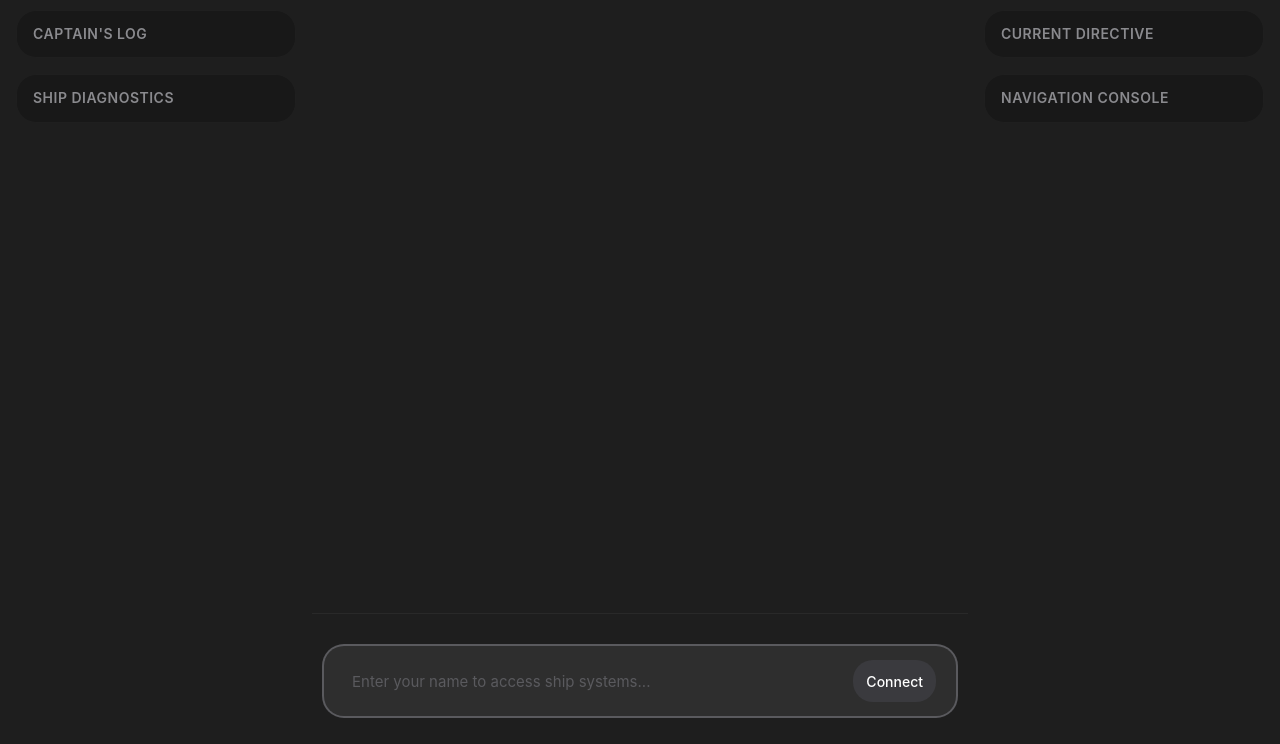
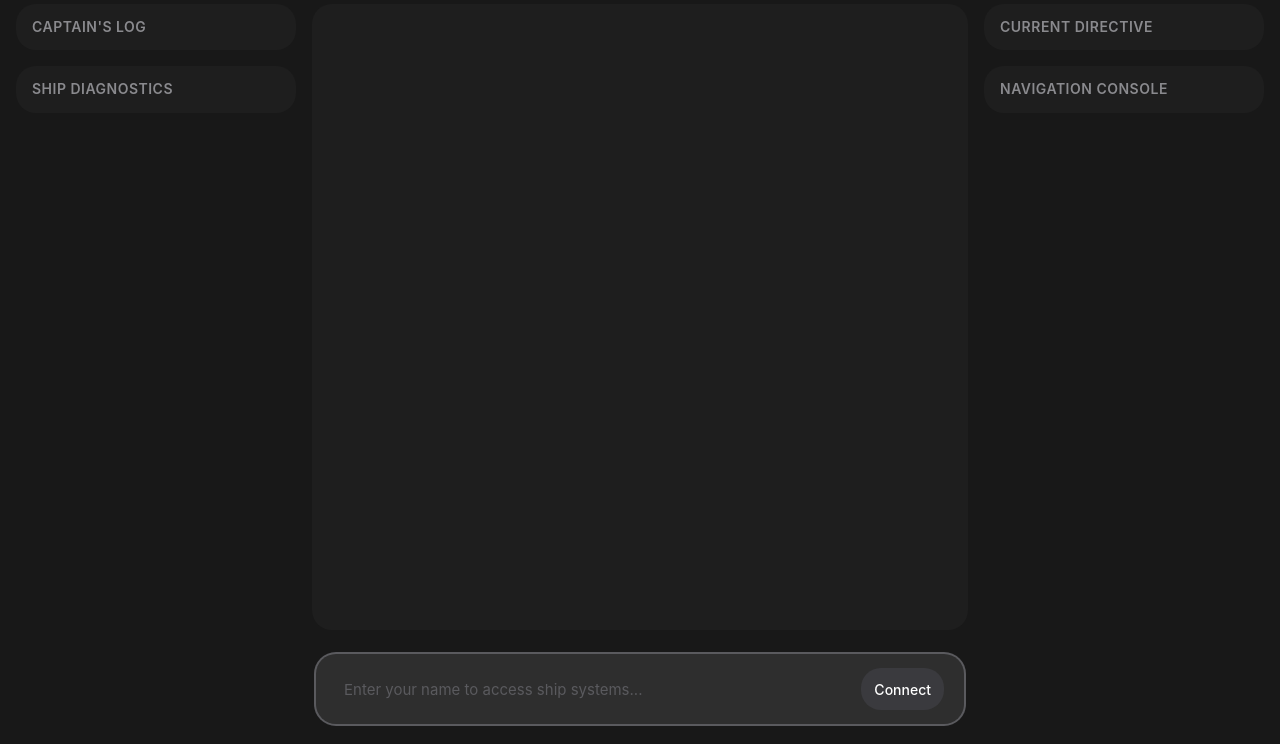
Before and after one commit to CapTomas/Odyssea, a plain HTML site: page index.html in a window 1280 px wide. Shown: the part 56-800 px from the top of the page. Drawn offline with Linux system fonts and the light colour scheme.

Commit message:
Adjust CSS variables for improved UI consistency; modify padding and background colors for better layout and visibility.

```diff
--- a/style.css
+++ b/style.css
@@ -66,7 +66,7 @@
     --shadow-console-box: 0px 2px 8px rgba(0, 0, 0, 0.2);
     --shadow-input-area: 0px -2px 5px rgba(0, 0, 0, 0.15);
     --shadow-focus-ring: 0 0 0 2px var(--color-text-accent-interactive);
-    --highlight-bg-value-update: rgba(var(--color-accent-light-gray-rgb), 0.08);
+    --highlight-bg-value-update: rgba(var(--color-accent-light-gray-rgb), 0.02);
 
     --spacing-unit: 4px;
     --spacing-xs: var(--spacing-unit);
@@ -81,7 +81,7 @@
     --radius-sm: 10px;
     --radius-md: 20px;
     --sidebar-width: 280px;
-    --top-bar-height: 50px;
+    --top-bar-height: 60px;
     --bottom-bar-height: 28px;
     --input-panel-height: auto;
     --input-button-size: 32px;
@@ -192,9 +192,9 @@
     display: flex;
     flex-grow: 1;
     overflow: hidden;
-    padding: var(--spacing-lg);
+    padding: 0 var(--spacing-lg) var(--spacing-lg) var(--spacing-lg);
     gap: var(--spacing-lg);
-    background-color: var(--color-bg-viewport);
+    background-color: var(--color-bg-console-box);
   }
   .console-sidebar {
     width: var(--sidebar-width);
@@ -207,11 +207,9 @@
     padding-bottom: var(--spacing-xs);
   }
   .console-box {
-    background-color: var(--color-bg-console-box);
+    background-color: var( --color-bg-viewport);
     border-radius: var(--radius-md);
-    border: 1px solid rgba(255, 255, 255, 0.03);
     overflow: hidden;
-    /* display: none; Temporarily remove for initial setup, JS will handle */
   }
   /* Initially hide special consoles, JS will manage their appearance and 'is-expanded' state */
   #comms-channel-console-box,
@@ -320,7 +318,7 @@
     flex-grow: 1;
     display: flex;
     flex-direction: column;
-    background-color: var(--color-bg-viewport);
+    background-color: var(--color-bg-console-box);
     overflow: hidden;
   }
 
@@ -328,6 +326,8 @@
     flex-grow: 1;
     overflow-y: auto;
     padding: var(--spacing-xl);
+    border-radius: var(--radius-md);
+    background-color: var(--color-bg-viewport);
   }
 
   #story-log .message {
@@ -384,11 +384,9 @@
     flex-shrink: 0;
     max-height: 100px;
     overflow-y: auto;
-    border-top: 1px solid rgba(255, 255, 255, 0.05);
-    background-color: var(--color-bg-viewport);
   }
   #player-input-control-panel {
-    padding: var(--spacing-md);
+    padding: var(--spacing-xs);
     flex-shrink: 0;
   }
 
```
